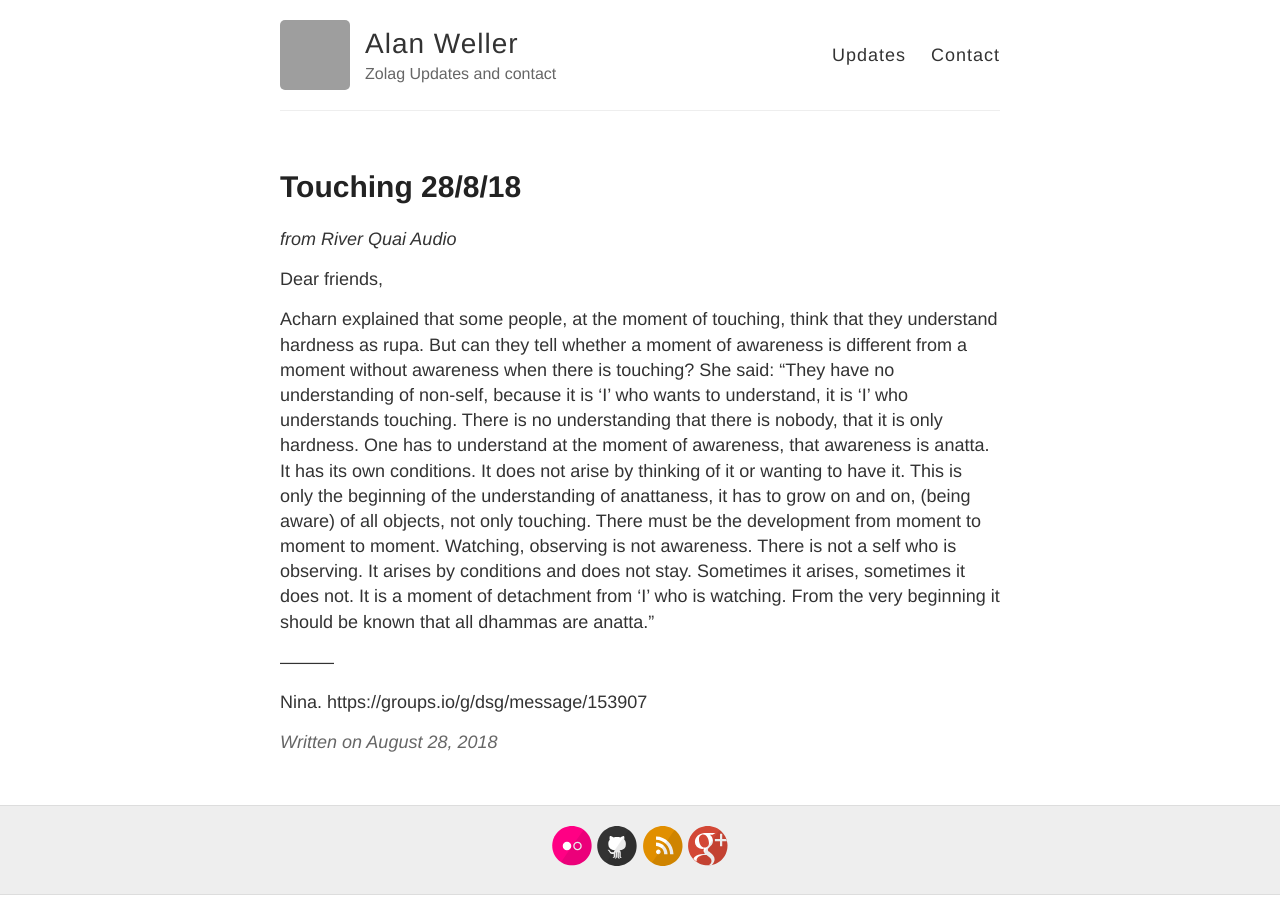
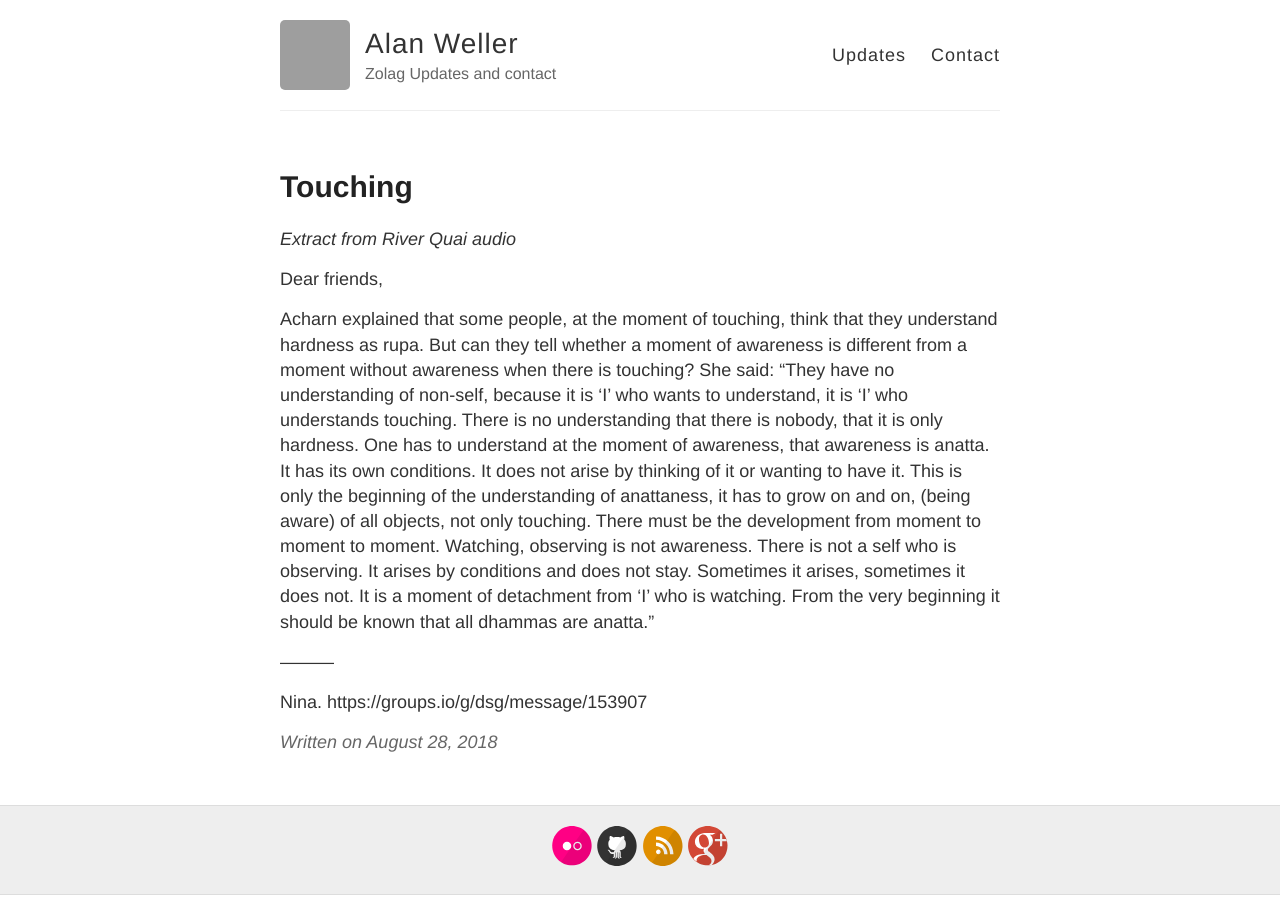
Before and after one commit to alwell/alwell.github.io, a Jekyll site: the page built from _posts/2018-08-28-Touching.md, in a window 1280 px wide. Built offline with Jekyll 4.4.1, drawn with Linux system fonts in a browser that asks for light colours; Markdown is read by kramdown in place of the engine named in the settings; grey boxes are pictures that could not be loaded.

Commit message:
Update 2018-08-28-Touching.md

```diff
--- a/_posts/2018-08-28-Touching.md
+++ b/_posts/2018-08-28-Touching.md
@@ -1,9 +1,9 @@
 ---
 layout: post
-title: Touching 28/8/18
+title: Touching
 ---
 
-*from River Quai Audio*
+*Extract from River Quai audio*
 
 Dear friends,
 
```
